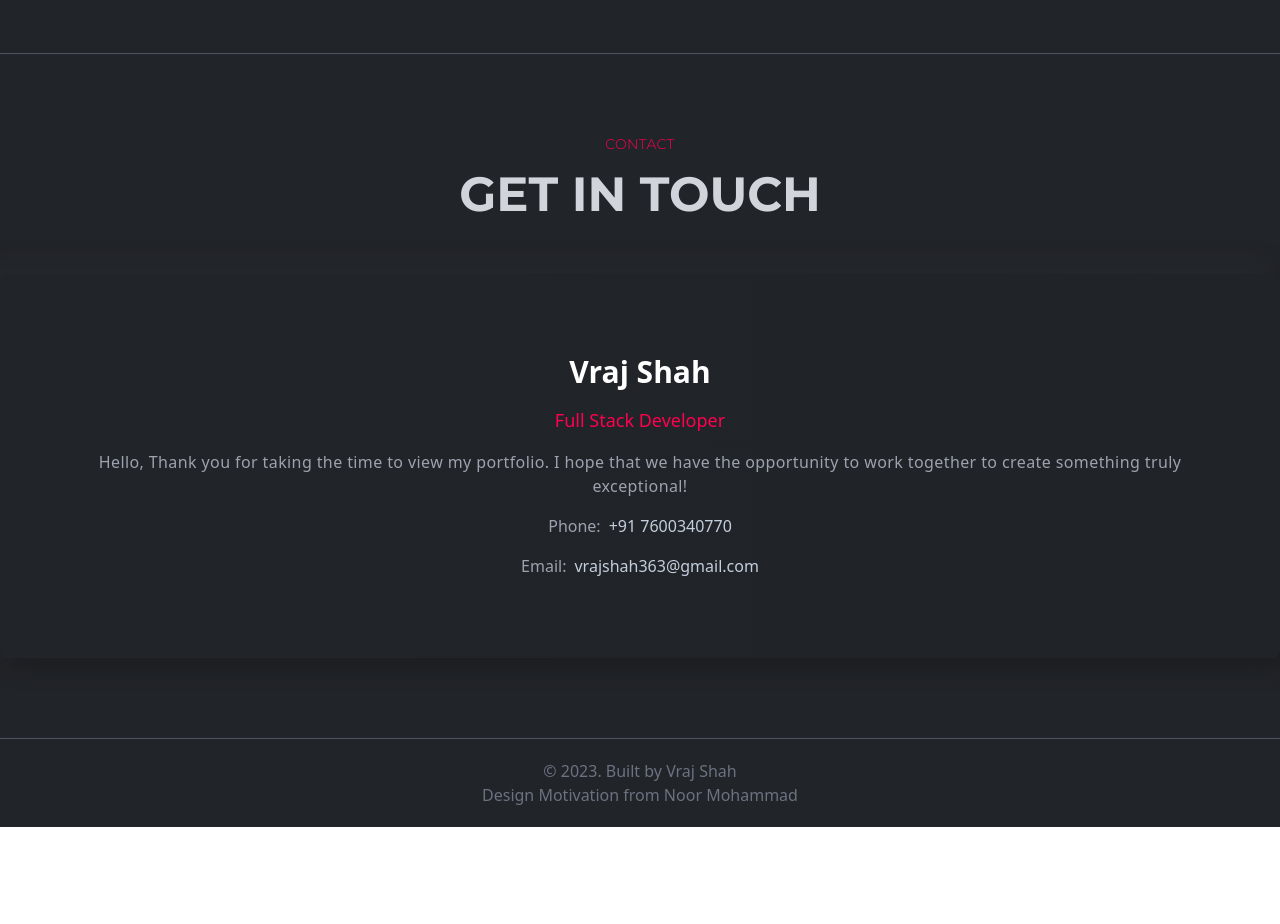
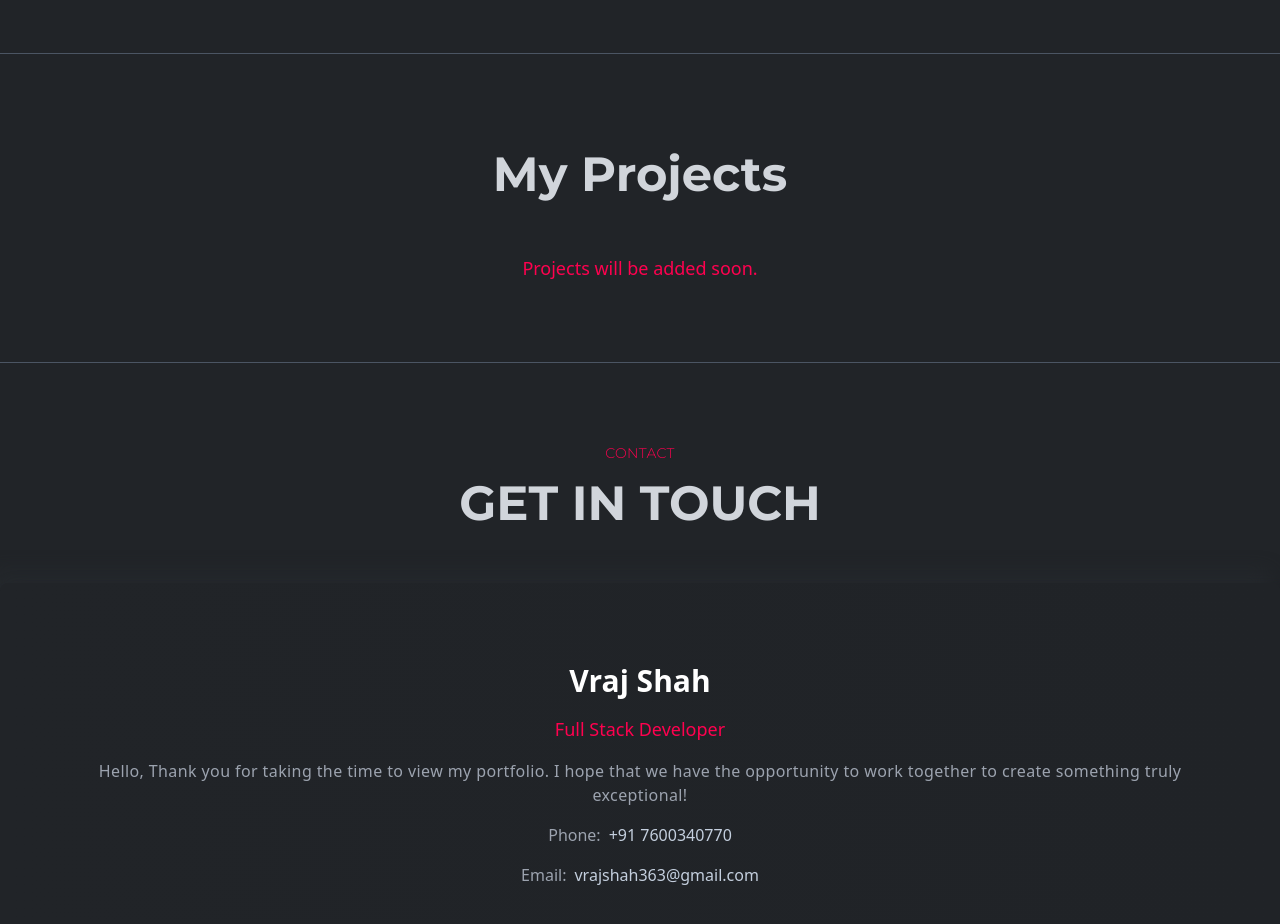
Before and after one commit to Vraj9799/Portfolio, a Next.js app: page / in a window 1280 px wide. Shown: the part 1840-2764 px from the top of the page. Before the commit the page ends 2667 px from the top, so only its background shows below. Built offline with nearby package versions, Linux system fonts and the light colour scheme.

Commit message:
Project added.

```diff
--- a/app/page.tsx
+++ b/app/page.tsx
@@ -3,6 +3,7 @@
 import Experience from "@/components/experience/Experience";
 import Footer from "@/components/footer/Footer";
 import Navbar from "@/components/navbar/Navbar";
+import Projects from "@/components/projects/Projects";
 
 export default function Home() {
   return (
@@ -12,6 +13,7 @@
         <div className="max-w-screen-xl mx-auto">
           <Banner />
           <Experience />
+          <Projects />
           <Contact />
           <Footer />
         </div>
--- a/components/common/Title.tsx
+++ b/components/common/Title.tsx
@@ -1,5 +1,5 @@
 "use client";
-const Title = ({ title, des }: { title: string; des: string }) => {
+const Title = ({ title, des }: { title?: string; des: string }) => {
   return (
     <div className="flex flex-col gap-4 font-titleFont mb-14">
       <h3 className="text-sm uppercase font-light text-designColor tracking-wide">
--- a/components/footer/Footer.tsx
+++ b/components/footer/Footer.tsx
@@ -1,6 +1,6 @@
 const Footer = () => {
   return (
-    <div className="w-full py-5">
+    <div className="w-full py-10">
       <p className="text-center text-gray-500 text-base">
         © 2023. Built by Vraj Shah
         <br />
--- /dev/null
+++ b/components/projects/ProjectCard.tsx
@@ -0,0 +1,62 @@
+import Image from "next/image";
+import { BsGithub } from "react-icons/bs";
+import { FaGlobe } from "react-icons/fa";
+
+const ProjectCard = ({
+  title,
+  des,
+  src,
+  githubLink,
+  websiteLink,
+}: {
+  title: string;
+  des: string;
+  src?: string;
+  githubLink?: string;
+  websiteLink?: string;
+}) => {
+  return (
+    <div className="w-full p-4 xl:px-12 h-auto xl:py-10 rounded-lg shadow-shadowOne flex flex-col bg-gradient-to-r from-bodyColor to-[#202327] group hover:bg-gradient-to-b hover:from-gray-900 hover:gray-900 transition-colors duration-1000">
+      {src && (
+        <div className="w-full h-[80%] overflow-hidden rounded-lg">
+          <Image
+            className="w-full object-cover group-hover:scale-110 duration-300 cursor-pointer"
+            src={src}
+            alt="src"
+            height={240}
+          />
+        </div>
+      )}
+      <div className="w-full mt-5 flex flex-col  gap-6">
+        <div>
+          <div className="flex items-center justify-between">
+            <h3 className="text-base uppercase text-designColor font-normal">
+              {title}
+            </h3>
+            <div className="flex gap-2">
+              {githubLink && (
+                <a href={githubLink} target="_blank" rel="noopener noreferrer">
+                  <span className="text-lg w-10 h-10 rounded-full bg-black inline-flex justify-center items-center text-gray-400 hover:text-designColor duration-300 cursor-pointer">
+                    <BsGithub />
+                  </span>
+                </a>
+              )}
+              {websiteLink && (
+                <a href={websiteLink} target="_blank" rel="noopener noreferrer">
+                  <span className="text-lg w-10 h-10 rounded-full bg-black inline-flex justify-center items-center text-gray-400 hover:text-designColor duration-300 cursor-pointer">
+                    <FaGlobe />
+                  </span>
+                </a>
+              )}
+            </div>
+          </div>
+          <p className="text-sm tracking-wide mt-3 hover:text-gray-100 duration-300">
+            {des}
+          </p>
+        </div>
+      </div>
+    </div>
+  );
+};
+
+export default ProjectCard;
--- /dev/null
+++ b/components/projects/Projects.tsx
@@ -0,0 +1,38 @@
+import { projectsData } from "@/data";
+import Title from "../common/Title";
+import ProjectCard from "./ProjectCard";
+
+const Projects = () => {
+  return (
+    <>
+      <section
+        id="projects"
+        className="w-full py-20 border-b-[1px] border-b-gray-600"
+      >
+        <div className="flex justify-center items-center text-center">
+          <Title des="My Projects" />
+        </div>
+        {projectsData.length > 0 ? (
+          <div className="grid grid-cols-1 md:grid-cols-2 xl:grid-cols-3 gap-6 xl:gap-14">
+            {projectsData.map((item, index) => (
+              <ProjectCard
+                key={index}
+                title={item.title}
+                des={item.des}
+                src={item.src}
+                githubLink={item.githubLink}
+                websiteLink={item.websiteLink}
+              />
+            ))}
+          </div>
+        ) : (
+          <h3 className="text-lg text-designColor text-center">
+            Projects will be added soon.
+          </h3>
+        )}
+      </section>
+    </>
+  );
+};
+
+export default Projects;
--- a/data/index.ts
+++ b/data/index.ts
@@ -9,6 +9,14 @@
   subTitle: string;
   location: string;
   description: string[];
+}
+
+interface ProjectItem {
+  title: string;
+  des: string;
+  src?: string;
+  githubLink?: string;
+  websiteLink?: string;
 }
 export const navLinks: NavItem[] = [
   {
@@ -23,6 +31,11 @@
   },
   {
     _id: 1003,
+    title: "Projects",
+    link: "projects",
+  },
+  {
+    _id: 1004,
     title: "Contact",
     link: "contact",
   },
@@ -71,3 +84,5 @@
     ],
   },
 ];
+
+export const projectsData: ProjectItem[] = [];
```
